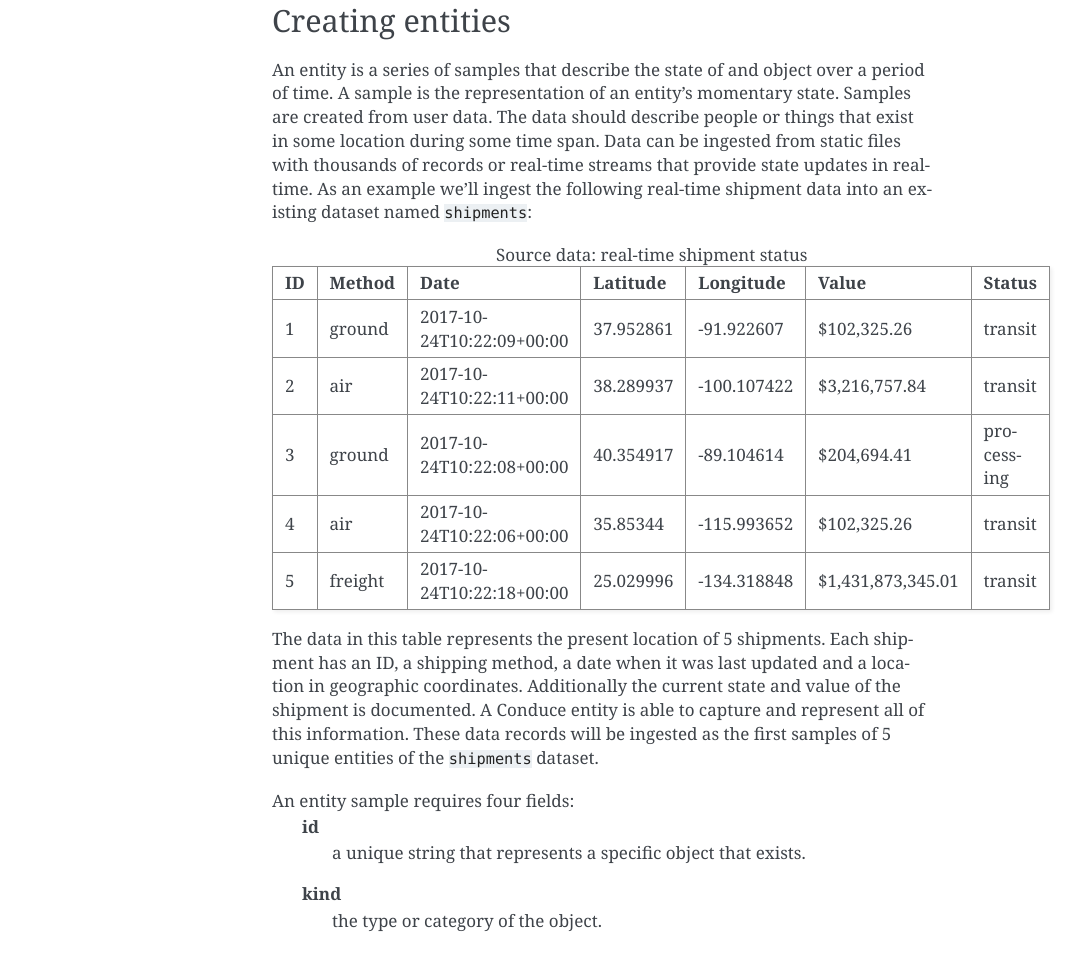
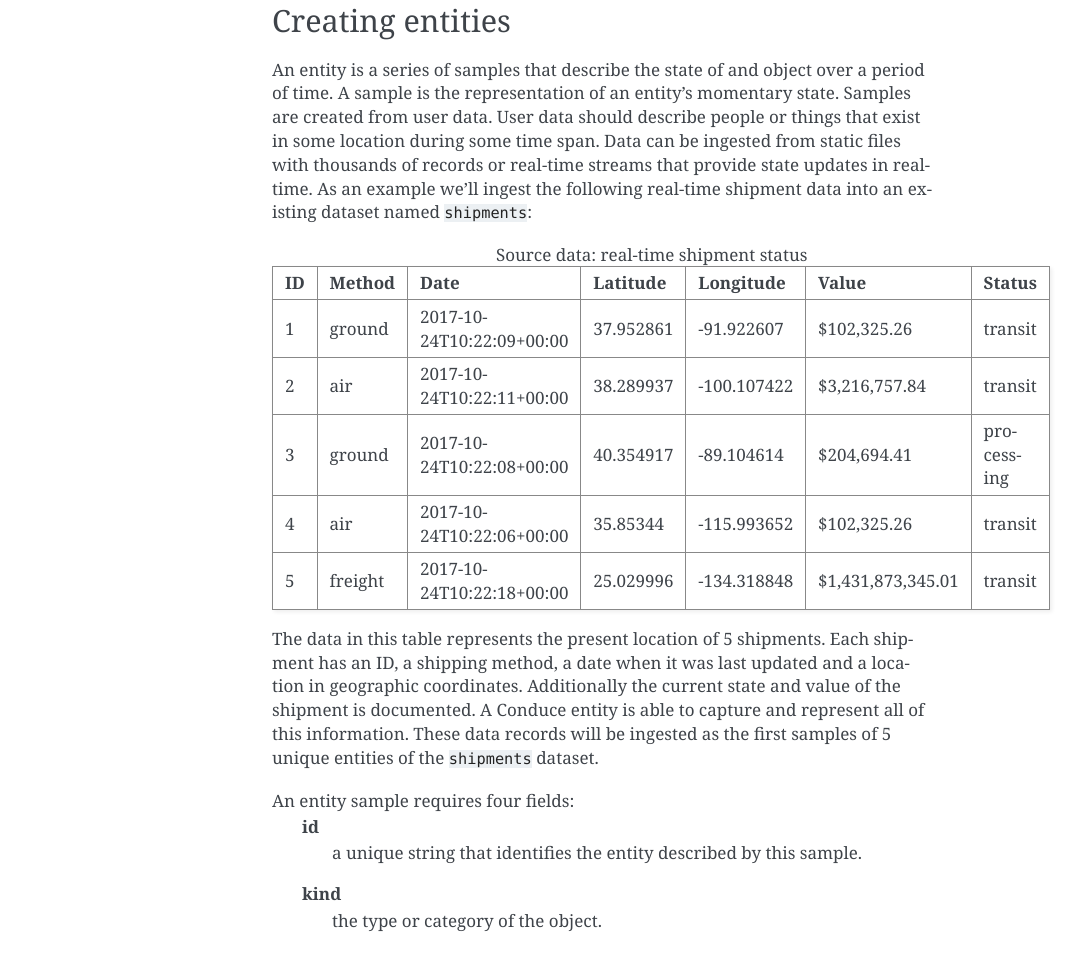
Before and after one commit to ConduceInc/conduce-python-api, a Sphinx documentation site: the page built from doc/source/conduce-entities.rst, in a window 1280 px wide and 1400 px high. Shown: the part 389-1342 px from the top of the window, without its empty margins (148-1230 px from the left). Built offline with Sphinx 7.4.7, drawn with Linux system fonts in a browser that asks for light colours; formulas are drawn with MathJax 3; some of the changed text lies outside the part shown.

Commit message:
Updated after PR feedback.
clarity and typos

```diff
--- a/doc/source/conduce-entities.rst
+++ b/doc/source/conduce-entities.rst
@@ -12,7 +12,7 @@ Conduce uses a concept called entity to define objects that exist in space and t
 Creating entities
 -----------------
 
-An entity is a series of samples that describe the state of and object over a period of time.  A sample is the representation of an entity's momentary state.  Samples are created from user data.  The data should describe people or things that exist in some location during some time span.  Data can be ingested from static files with thousands of records or real-time streams that provide state updates in real-time.  As an example we'll ingest the following real-time shipment data into an existing dataset named ``shipments``:
+An entity is a series of samples that describe the state of and object over a period of time.  A sample is the representation of an entity's momentary state.  Samples are created from user data.  User data should describe people or things that exist in some location during some time span.  Data can be ingested from static files with thousands of records or real-time streams that provide state updates in real-time.  As an example we'll ingest the following real-time shipment data into an existing dataset named ``shipments``:
 
 .. list-table:: Source data: real-time shipment status
    :header-rows: 1
@@ -65,7 +65,7 @@ The data in this table represents the present location of 5 shipments.  Each shi
 
 An entity sample requires four fields:
  **id**
-     a unique string that represents a specific object that exists.
+     a unique string that identifies the entity described by this sample.
  **kind**
      the type or category of the object.
  **time**
@@ -111,7 +111,7 @@ Example (first record in table)::
         "Status": "delivered"
     }
 
-In the example above you see that the ISO-8601 date time string is converted to a :py:class:`datetime.datetime` using :py:func:`dateutil.parser.parse`.  This integer represents the number of milliseconds that have accumulated since epoch (``1970-01-01T00:00:00+00:00``)
+In the example above the ISO-8601 date time string is converted to a :py:class:`datetime.datetime` using :py:func:`dateutil.parser.parse`.
 
 More :ref:`example sample definitions <entity-sample-definitions>`
 
```
Also changed, not shown: other parts of doc/source/conduce-entities.rst (+1 -1 lines).
